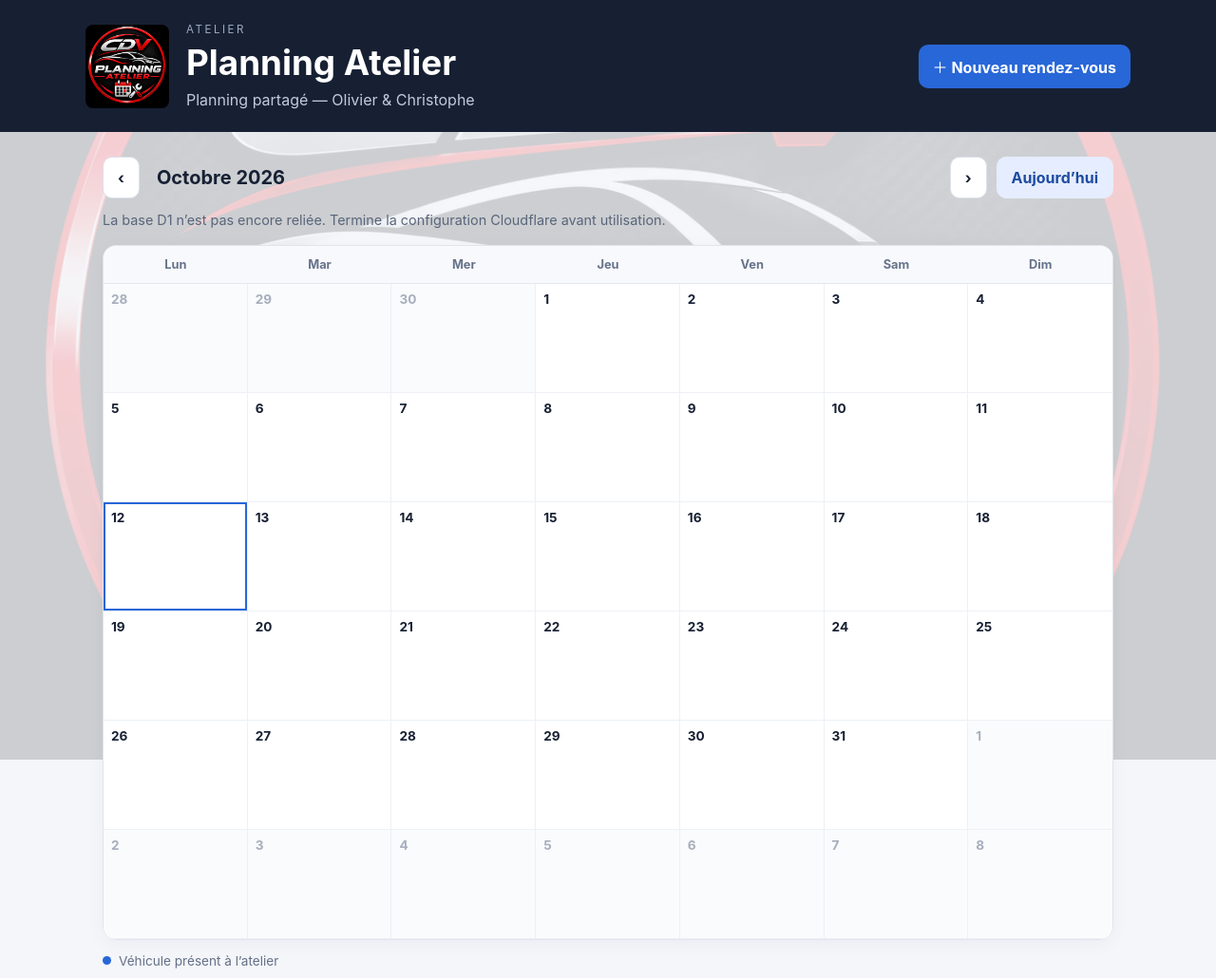
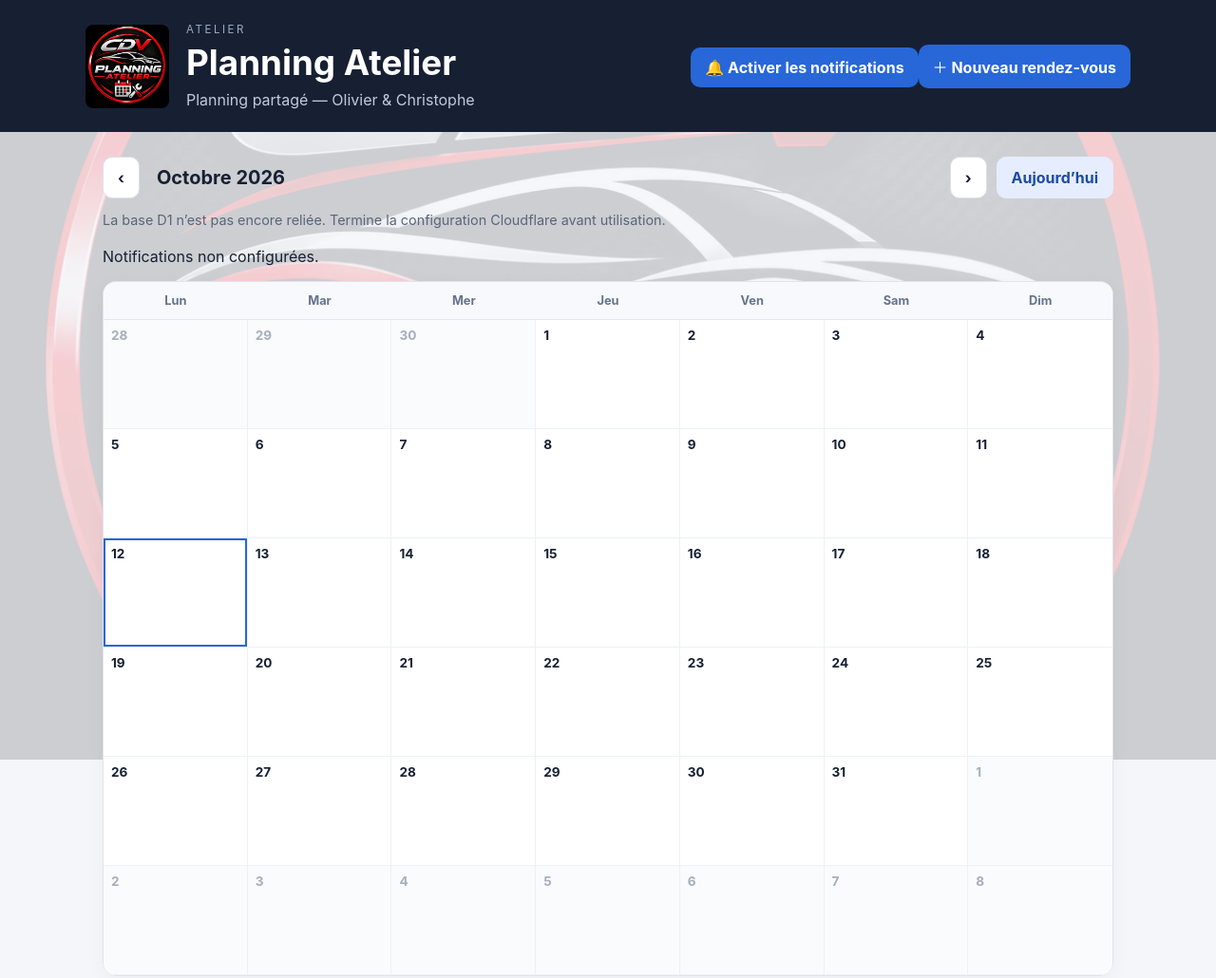
Before and after one commit to olivierhouard-coder/planning-atelier, a plain HTML site: page public/index.html in a window 1280 px wide. Shown: the top 1030 px of the page at 95% size. Drawn offline with Linux system fonts and the light colour scheme; no server answers.

Commit message:
Ajoute le bouton d’activation des notifications

```diff
--- a/public/index.html
+++ b/public/index.html
@@ -18,7 +18,7 @@
         <p class="subtitle">Planning partagé — Olivier & Christophe</p>
       </div>
     </div>
-    <button id="newSlot">＋ Nouveau rendez-vous</button>
+    <div class="header-actions"><button id="enableNotifications" type="button">🔔 Activer les notifications</button><button id="newSlot">＋ Nouveau rendez-vous</button></div>
   </header>
   <main>
     <div class="toolbar">
@@ -28,6 +28,7 @@
       <button id="today">Aujourd’hui</button>
     </div>
     <p id="status" role="status">Connexion au planning…</p>
+    <p id="pushStatus" class="push-status" role="status">Notifications non configurées.</p>
     <section id="calendar" class="calendar" aria-label="Calendrier mensuel"></section>
     <section class="legend"><span class="dot"></span> Véhicule présent à l’atelier</section>
   </main>
```
